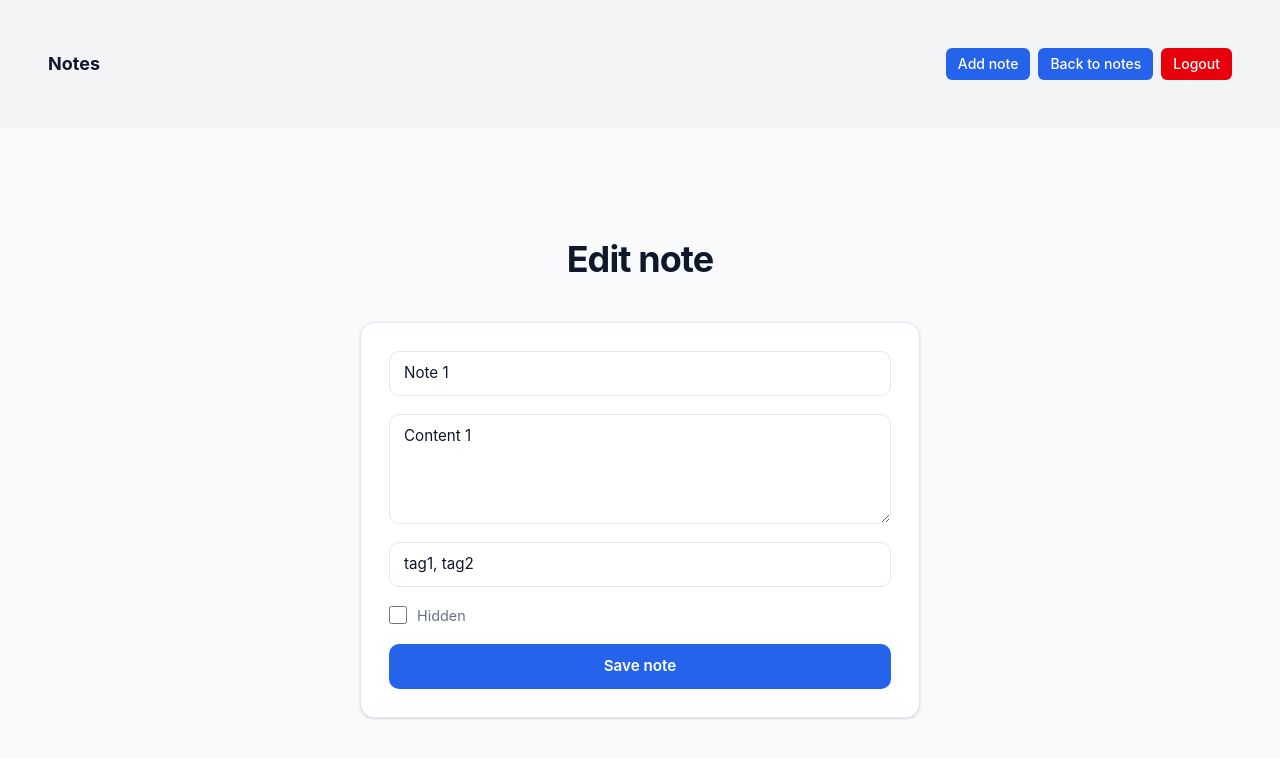
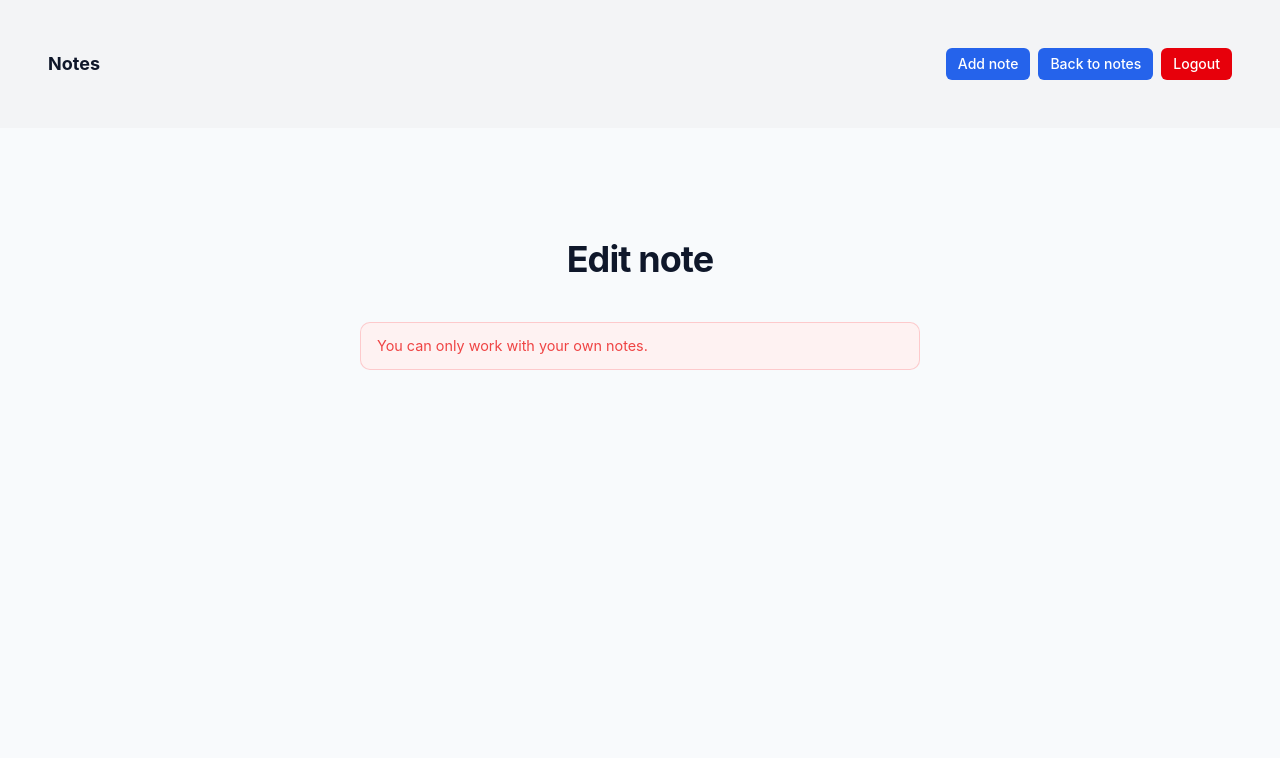
Before and after one commit to mmakar137/notes, a React (Vite) app: page /notes/1/edit in a window 1280 px wide. Shown: the top 758 px of the page. Built offline with nearby package versions, Linux system fonts and the light colour scheme; data requests are answered from the project's data file; sample sign-in values are in the browser's storage.

Commit message:
feat: block foreign note view and edit

```diff
--- a/src/pages/EditNotePage.tsx
+++ b/src/pages/EditNotePage.tsx
@@ -1,8 +1,9 @@
 import { useEffect, useState } from "react"
 import { useNavigate, useParams } from "react-router"
 import { useForm, type SubmitHandler } from "react-hook-form"
+import { useAuthContext } from "../hooks/authContext"
 import type { NoteDTO } from "../types"
-import { DB_LINK, mapNoteFromDTO } from "../utils"
+import { DB_LINK, mapNoteFromDTO, OWN_NOTES_ONLY_MESSAGE } from "../utils"
 
 const TITLE_MAX_LENGTH = 100
 const CONTENT_MAX_LENGTH = 2000
@@ -66,6 +67,7 @@ function parseTags(raw: string): string[] {
 export default function EditNotePage() {
   const { id } = useParams()
   const navigate = useNavigate()
+  const { user } = useAuthContext()
   const [error, setError] = useState("")
   const [loaded, setLoaded] = useState(false)
   const {
@@ -88,6 +90,10 @@ export default function EditNotePage() {
       })
       .then((note) => {
         if (!active) return
+        if (note.authorId !== user?.id) {
+          setError(OWN_NOTES_ONLY_MESSAGE)
+          return
+        }
         reset({
           title: note.title,
           content: note.content,
@@ -107,7 +113,7 @@ export default function EditNotePage() {
     return () => {
       active = false
     }
-  }, [id, reset])
+  }, [id, reset, user?.id])
 
   const onFormSubmit: SubmitHandler<EditNoteFormValues> = async (data) => {
     setError("")
--- a/src/pages/NoteViewPage.tsx
+++ b/src/pages/NoteViewPage.tsx
@@ -1,10 +1,12 @@
 import { useEffect, useState } from "react"
 import { Link, useParams } from "react-router"
+import { useAuthContext } from "../hooks/authContext"
 import type { Note, NoteDTO } from "../types"
-import { DB_LINK, mapNoteFromDTO } from "../utils"
+import { DB_LINK, mapNoteFromDTO, OWN_NOTES_ONLY_MESSAGE } from "../utils"
 
 export default function NoteViewPage() {
   const { id } = useParams()
+  const { user } = useAuthContext()
   const [note, setNote] = useState<Note | null>(null)
   const [error, setError] = useState("")
 
@@ -18,6 +20,10 @@ export default function NoteViewPage() {
       })
       .then((loaded) => {
         if (!active) return
+        if (loaded.authorId !== user?.id) {
+          setError(OWN_NOTES_ONLY_MESSAGE)
+          return
+        }
         setNote(loaded)
       })
       .catch((e: Error) => {
@@ -31,7 +37,7 @@ export default function NoteViewPage() {
     return () => {
       active = false
     }
-  }, [id])
+  }, [id, user?.id])
 
   return (
     <div className="mx-auto flex min-h-screen max-w-[1080px] flex-col items-center px-5 py-14">
```
